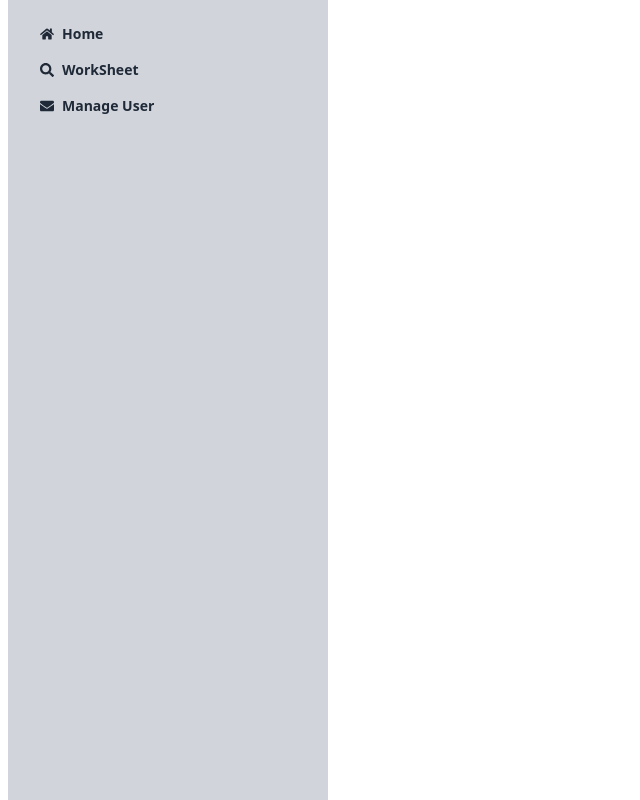
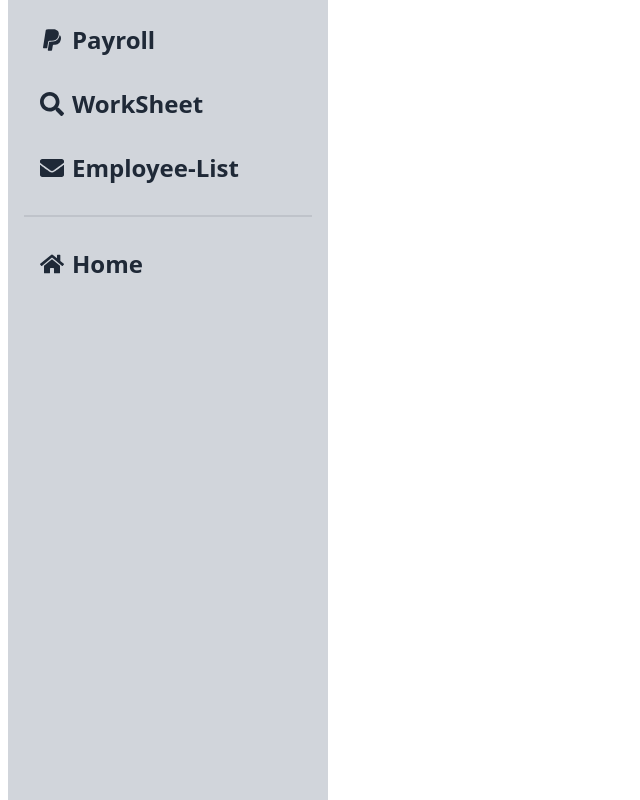
Before and after one commit to mosiur73/employees-management-client-side, a React (Vite) app: page /dashboard in a window 1280 px wide. Shown: the whole page, without its empty margins (0-640 px from the left). Built offline with nearby package versions, Linux system fonts and the light colour scheme; no server answers; sample sign-in values are in the browser's storage.

Commit message:
error page done

```diff
--- a/index.html
+++ b/index.html
@@ -2,7 +2,7 @@
 <html lang="en">
   <head>
     <meta charset="UTF-8" />
-    <link rel="icon" type="image/svg+xml" href="/vite.svg" />
+    <link rel="icon" type="image/svg+xml" href="./public/logo.png" />
     <meta name="viewport" content="width=device-width, initial-scale=1.0" />
     <title>Employ management</title>
   </head>
--- /dev/null
+++ b/src/ErrorPage/ErrorPage.jsx
@@ -0,0 +1,18 @@
+import React from 'react';
+import img from '../assets/bannar/error.jpg'
+import { Link } from 'react-router-dom';
+
+const ErrorPage = () => {
+    return (
+        <div>
+            <div className='flex justify-center  items-center lg:mt-20'>
+            <img className='w-96' src={img} alt="" />
+            </div>
+           <div className='text-2xl text-center'>
+           <Link to='/'><button className='btn btn-accent'><h2 >Go Back Home</h2></button></Link>
+           </div>
+        </div>
+    );
+};
+
+export default ErrorPage;
--- a/src/Layout/Dashboard.jsx
+++ b/src/Layout/Dashboard.jsx
@@ -1,5 +1,5 @@
 import React from 'react';
-import { FaEnvelope, FaHome, FaSearch } from 'react-icons/fa';
+import { FaEnvelope, FaHome, FaPaypal, FaSearch } from 'react-icons/fa';
 import { NavLink, Outlet } from 'react-router-dom';
 import useAdmin from '../hooks/useAdmin';
 
@@ -8,11 +8,12 @@ const Dashboard = () => {
     return (
         <div className='flex pl-2'>
             <div className='w-80 min-h-screen bg-gray-300 text-gray-800 font-bold '>
-            <ul className='menu p-4'>
-            <li>
-                        <NavLink to="/">
-                            <FaHome></FaHome>
-                            Home</NavLink>
+            <ul className='menu p-4 space-y-4 text-2xl'>
+
+                    <li>
+                        <NavLink to="/dashboard/payroll">
+                        <FaPaypal />
+                            Payroll</NavLink>
                     </li>
                     <li>
                         <NavLink to="/dashboard/worksheet">
@@ -22,7 +23,13 @@ const Dashboard = () => {
                     <li>
                         <NavLink to="/dashboard/manageUser">
                             <FaEnvelope></FaEnvelope>
-                            Manage User</NavLink>
+                            Employee-List</NavLink>
+                    </li>
+                    <div className='divider'></div>
+                    <li>
+                        <NavLink to="/">
+                            <FaHome></FaHome>
+                            Home</NavLink>
                     </li>
             </ul>
 
--- /dev/null
+++ b/src/Pages/DashBoard/ManageUser/EmployDetails.jsx
@@ -0,0 +1,21 @@
+import { useQuery } from '@tanstack/react-query';
+import React from 'react';
+import { useLoaderData, useParams } from 'react-router-dom';
+
+const EmployDetails = () => {
+    // const userData=useParams()
+    const userData=useLoaderData()
+    console.log(userData);
+
+
+
+
+
+    return (
+        <div>
+
+        </div>
+    );
+};
+
+export default EmployDetails;
--- a/src/Pages/DashBoard/ManageUser/ManageUser.jsx
+++ b/src/Pages/DashBoard/ManageUser/ManageUser.jsx
@@ -5,6 +5,7 @@ import { MdOutlineCancel, MdVerifiedUser } from 'react-icons/md';
 import { FaCcAmazonPay } from 'react-icons/fa';
 import Swal from 'sweetalert2';
 import { toast } from 'react-toastify';
+import { Link } from 'react-router-dom';
 
 
 const ManageUser = () => {
@@ -43,7 +44,7 @@ const ManageUser = () => {
             const year = form.year.value;
             const salary = form.salary.value;
 
-            const data = { month,year,salary };
+            const data = { month,year,salary,name:selectedUser.name };
 
             axiosSecure.post(`/payroll`, data)
                 .then(() => {
@@ -69,12 +70,12 @@ const ManageUser = () => {
 
     return (
         <div>
-            <h1 className='text-center text-2xl text-teal-900'>Employee-List</h1>
-            <h2>Total User :{users.length} </h2>
+            <h1 className='text-center text-2xl text-[rgb(209,160,84)]'>Employee-List</h1>
+            <h2 className='text-2xl'>Total User :{users.length} </h2>
             <div className="overflow-x-auto">
                 <table className="table">
                     {/* head */}
-                    <thead>
+                    <thead className='rounded-tl-lg rounded-tr-lg bg-[rgb(209,160,84)] p-4 text-white text-xl font-bold'>
                         <tr>
                             <th>si</th>
                             <th>Name</th>
@@ -95,7 +96,7 @@ const ManageUser = () => {
                                 <td>{user.salary}</td>
                                 <td>{user.account}</td>
                                 <td>
-                                    {user.role === 'Hr' ? <button className='btn'> <MdVerifiedUser className='text-2xl ' /> </button> :<button
+                                    {user.verified === 'verified' ? <button className='btn'> <MdVerifiedUser className='text-2xl ' /> </button> :<button
                                     onClick={()=>handleVerified(user)}
                                      className='btn '><MdOutlineCancel className='text-2xl text-red-600' /></button>}
                                 </td>
@@ -103,14 +104,17 @@ const ManageUser = () => {
                                 <td>
                                <button
                                onClick={() => openModal(user)}
+                               disabled={user?.verified !== 'verified'}
                                 className='btn'>pay <FaCcAmazonPay className='text-2xl' /></button>
                                 </td>
 
 
                                 <td>
+                                    <Link to={`/dashboard/details/${user._id}`}>
                                     <button className="btn btn-ghost btn-lg ">
                                        Details
                                     </button>
+                                    </Link>
                                 </td>
                             </tr>
                             )
--- /dev/null
+++ b/src/Pages/DashBoard/Payroll/Payroll.jsx
@@ -0,0 +1,22 @@
+import axios from 'axios';
+import React from 'react';
+import useAxiosSecure from '../../../hooks/useAxiosSecure';
+import { useQuery } from '@tanstack/react-query';
+
+const Payroll = () => {
+    const axiosSecure=useAxiosSecure()
+    const { data: users = [], refetch } = useQuery({
+        queryKey: ['payroll'],
+        queryFn: async () => {
+            const res = await axiosSecure.get('/payroll');
+            return res.data;
+        },
+    });
+    return (
+        <div>
+            <h3>total payment: {users.length}</h3>
+        </div>
+    );
+};
+
+export default Payroll;
--- /dev/null
+++ b/src/Pages/DashBoard/Progress/Progress.jsx
@@ -0,0 +1,11 @@
+import React from 'react';
+
+const Progress = () => {
+    return (
+        <div>
+
+        </div>
+    );
+};
+
+export default Progress;
--- a/src/Pages/SignUp/SignUp.jsx
+++ b/src/Pages/SignUp/SignUp.jsx
@@ -50,7 +50,7 @@ if (!passwordRegex.test(password)) {
 
              updateUserProfile(name,photoUrl)
              .then(()=>{
-              const userInfo={name,email,photoUrl,role,salary,account,Designation}
+              const userInfo={name,email,photoUrl,role,salary,account,Designation,verified:'false'}
 
               axiosPublic.post('/users',userInfo)
               .then(res => {
--- a/src/Routes/Routes.jsx
+++ b/src/Routes/Routes.jsx
@@ -13,12 +13,16 @@ import Dashboard from "../Layout/Dashboard";
 import WorkSheet from "../Pages/Home/Home/WorkSheet/WorkSheet";
 import ManageUser from "../Pages/DashBoard/ManageUser/ManageUser";
 import AdminRoute from "./AdminRoute";
+import EmployDetails from "../Pages/DashBoard/ManageUser/EmployDetails";
+import Payroll from "../Pages/DashBoard/Payroll/Payroll";
+import ErrorPage from "../ErrorPage/ErrorPage";
 
 
  export const router = createBrowserRouter([
     {
       path: "/",
       element: <Main></Main>,
+      errorElement:<ErrorPage></ErrorPage>,
       children:[
         {
             path:"/",
@@ -49,6 +53,15 @@ import AdminRoute from "./AdminRoute";
         {
           path:"manageUser",
           element:<ManageUser></ManageUser>
+        },
+        {
+          path:"details/:id",
+          element:<EmployDetails></EmployDetails>,
+          loader: ({params}) => fetch(`http://localhost:5000/users/${params.id}`)
+        },
+        {
+          path:"payroll",
+          element:<Payroll></Payroll>
         }
       ]
     }
--- a/src/component/SocialLogin/SocialLogin.jsx
+++ b/src/component/SocialLogin/SocialLogin.jsx
@@ -21,7 +21,8 @@ const SocialLogin = () => {
           role:'employee',
           salary:'42342',
           account:'343434',
-          Designation:'digital marketer'
+          Designation:'digital marketer',
+          verified:'false'
       }
       axiosPublic.post('/users', userInfo)
       .then(res =>{
```
Also changed, not shown: public/logo.png (added), src/assets/bannar/error.jpg (added).
